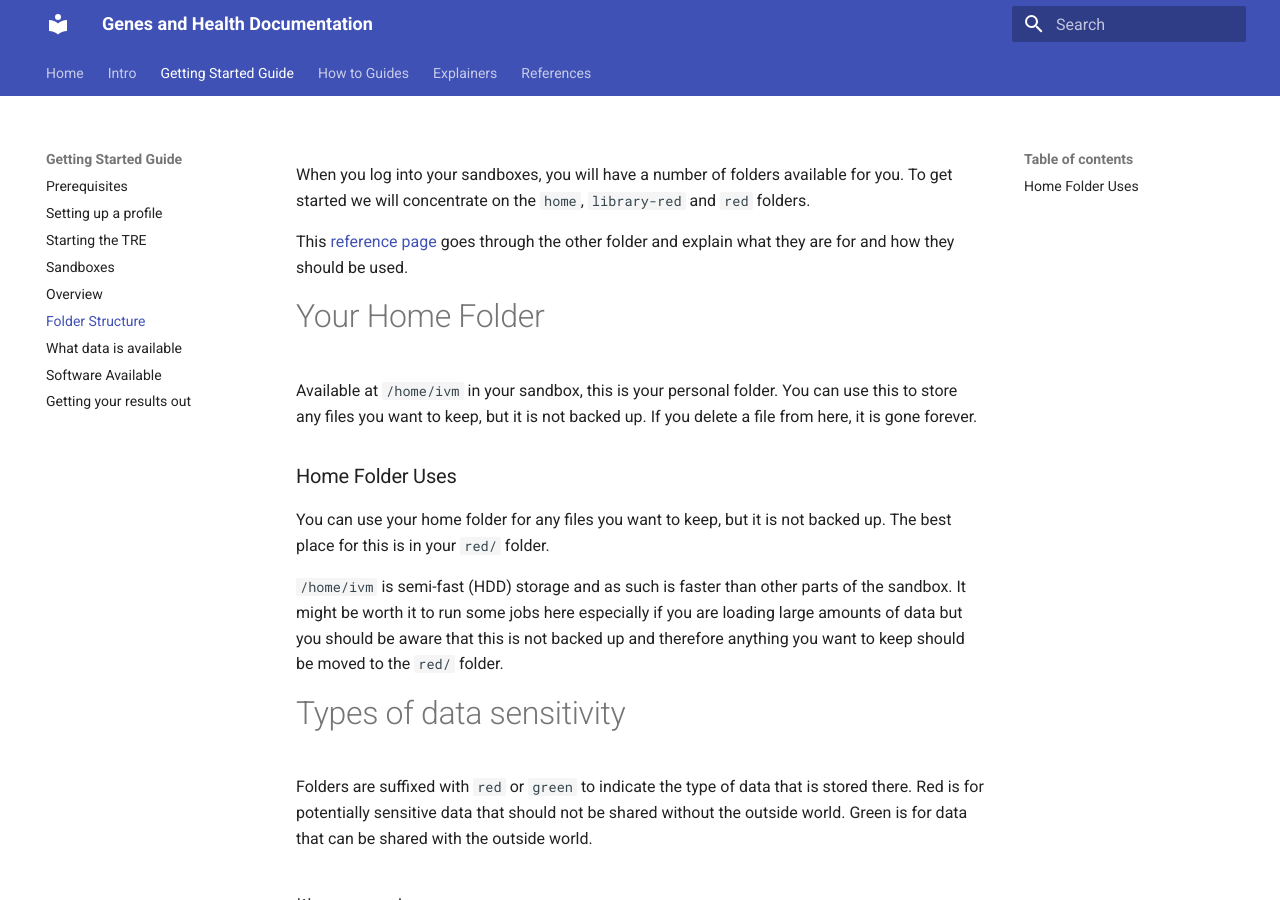
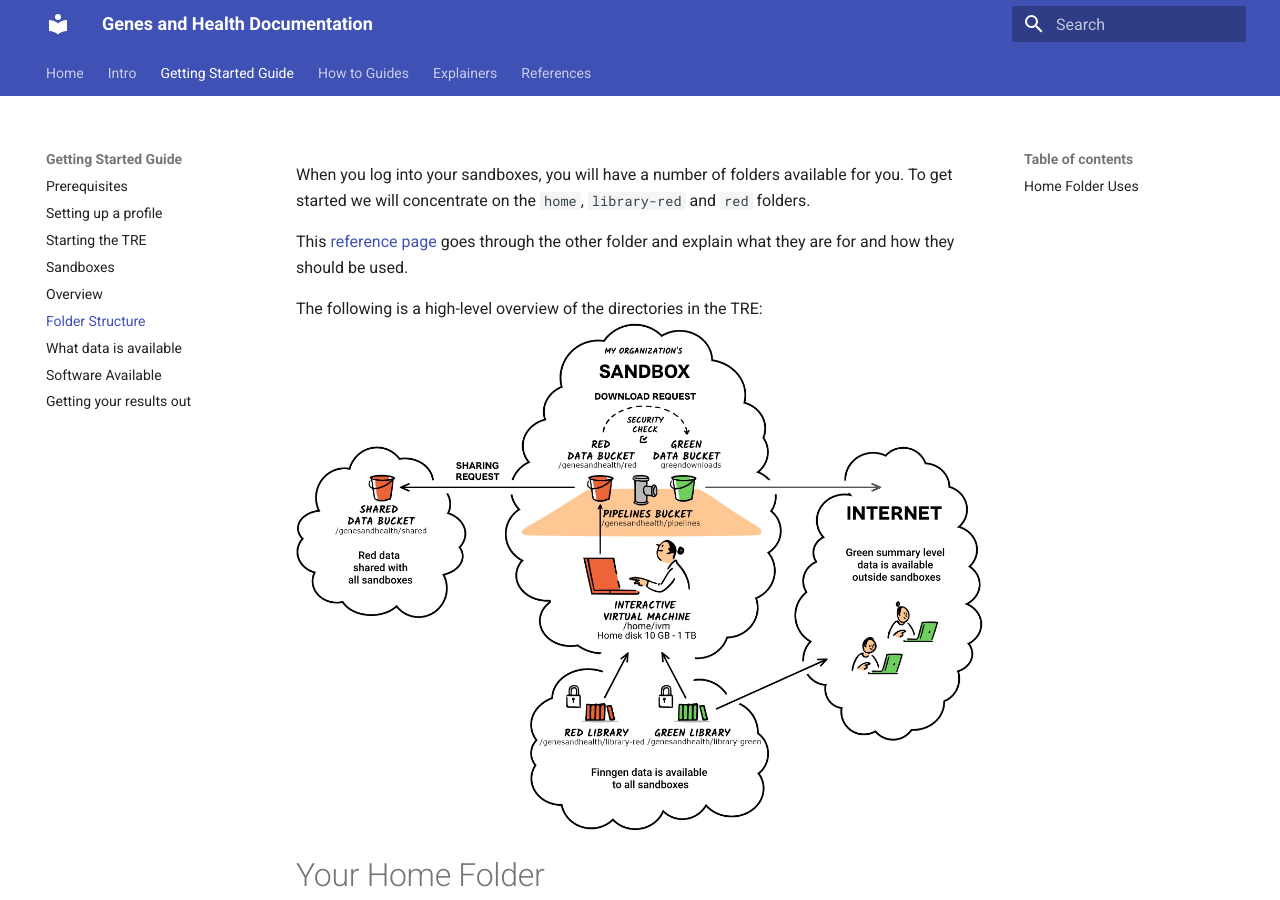
Before and after one commit to genes-and-health/documentation, an MkDocs documentation site: the page built from docs/getting_started/tre_organisation.md, in a window 1280 px wide and 900 px high. Built offline with MkDocs 1.6.1 and Material for MkDocs 9.7.7, drawn with Linux system fonts in a browser that asks for light colours.

Commit message:
Add overview image to docs.

```diff
--- a/docs/getting_started/tre_organisation.md
+++ b/docs/getting_started/tre_organisation.md
@@ -3,10 +3,11 @@ To get started we will concentrate on the `home`, `library-red` and `red` folder
 
 This [reference page](../explainers/file_structure.md) goes through the other folder and explain what they are for and how they should be used.
 
+The following is a high-level overview of the directories in the TRE:
+![Image showing high-level overview of the TRE](images/overview.png)
+
 # Your Home Folder
 Available at `/home/ivm` in your sandbox, this is your personal folder. You can use this to store any files you want to keep, but it is not backed up. If you delete a file from here, it is gone forever.
-
-<!-- If you have access to multiple sandboxes, your `/home` folder will be accessible from all of them. -->
 
 ### Home Folder Uses
 You can use your home folder for any files you want to keep, but it is not backed up. The best place for this is in your `red/` folder.
```
Also changed, not shown: docs/getting_started/images/overview.png (added).
